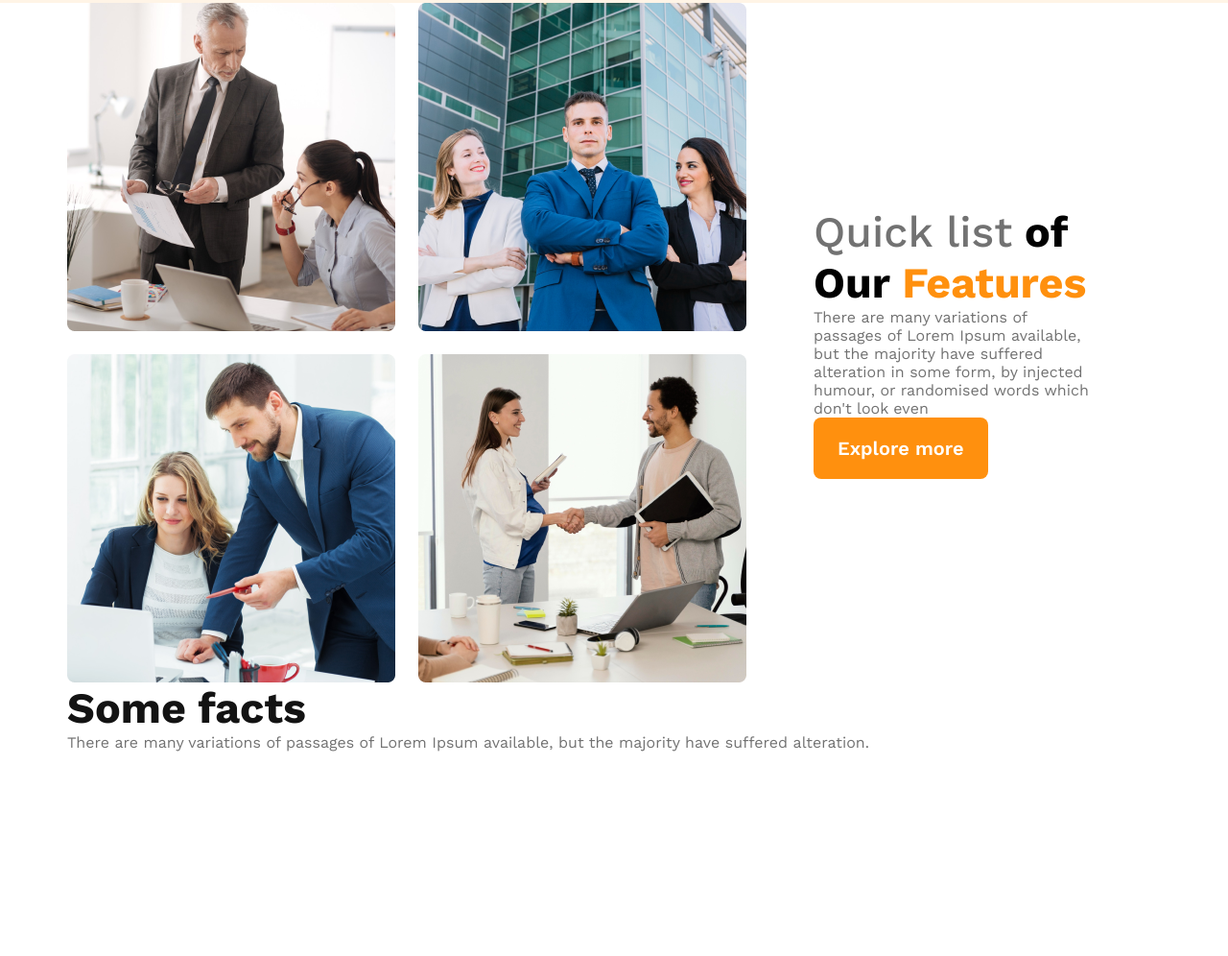
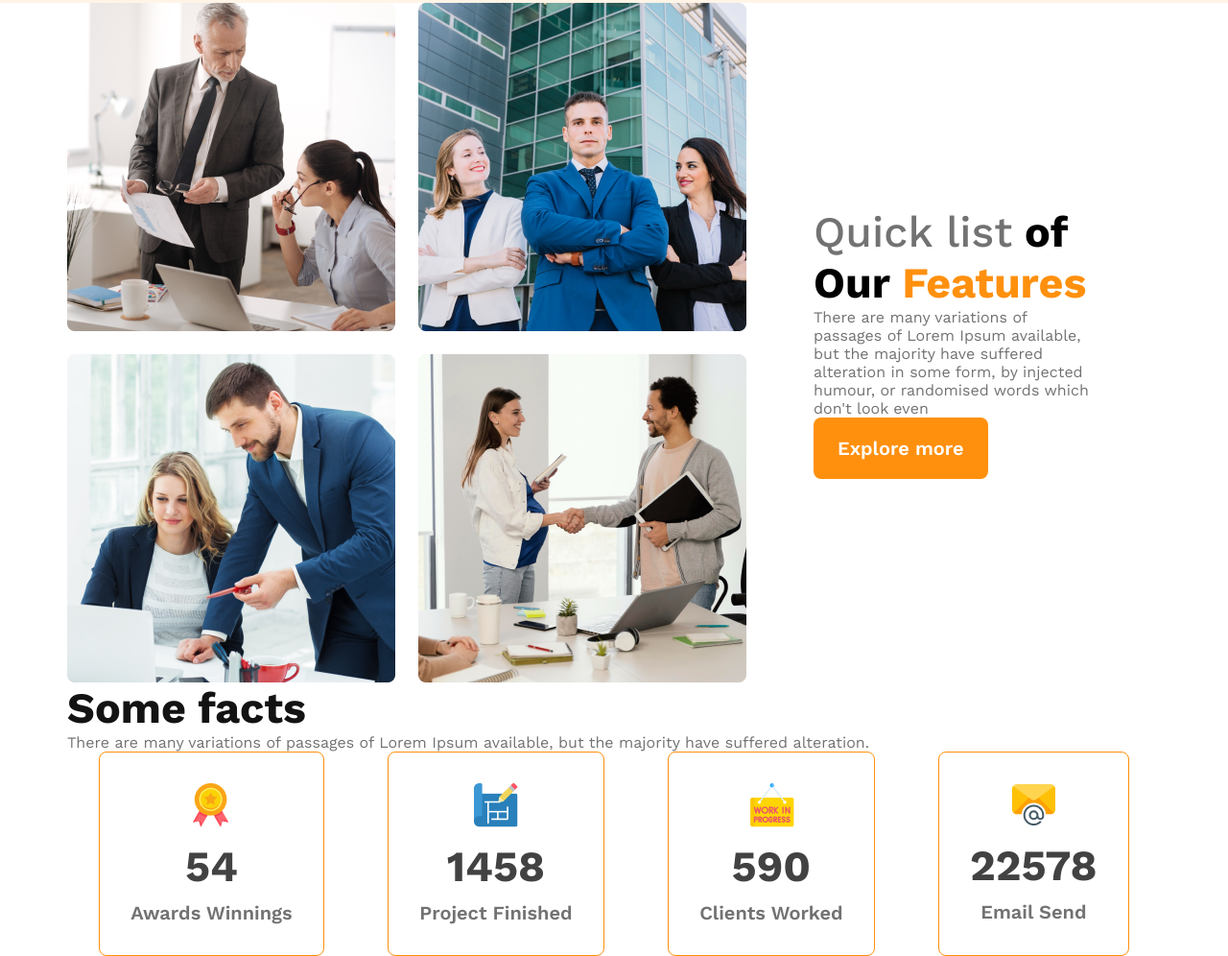
Before and after one commit to coder-binary1/g3-architects-website, a plain HTML site: page index.html in a window 1280 px wide. Shown: the part 817-1813 px from the top of the page at 96% size. Before the commit the page ends 1600 px from the top, so only its background shows below. Drawn offline with nearby package versions, Linux system fonts and the light colour scheme.

Commit message:
completed fact section

```diff
--- a/index.html
+++ b/index.html
@@ -73,6 +73,29 @@
             <p class="text-light-gray">There are many variations of passages of Lorem Ipsum available, but the majority
                 have suffered
                 alteration.</p>
+            <div class="facts-card-container">
+                <!-- .card*4>img+h2.card-stat+p.card-title text-light-gray -->
+                <div class="card">
+                    <img src="images/icons/ribon.png" alt="">
+                    <h2 class="card-stat">54</h2>
+                    <p class="card-title text-light-gray">Awards Winnings</p>
+                </div>
+                <div class="card">
+                    <img src="images/icons/projects.png" alt="">
+                    <h2 class="card-stat">1458</h2>
+                    <p class="card-title text-light-gray">Project Finished</p>
+                </div>
+                <div class="card">
+                    <img src="images/icons/customers.png" alt="">
+                    <h2 class="card-stat">590</h2>
+                    <p class="card-title text-light-gray">Clients Worked</p>
+                </div>
+                <div class="card">
+                    <img src="images/icons/email.png" alt="">
+                    <h2 class="card-stat">22578</h2>
+                    <p class="card-title text-light-gray">Email Send</p>
+                </div>
+            </div>
         </section>
 
 
--- a/styles/architects.css
+++ b/styles/architects.css
@@ -93,6 +93,28 @@ main {
   color: #ff900e;
   font-weight: 700;
 }
+
+/* fact styles */
+.facts-card-container {
+  display: flex;
+  justify-content: space-around;
+}
+.facts-card-container .card {
+  border-radius: 8px;
+  border: 1px solid #ff900e;
+  text-align: center;
+  padding: 2rem;
+}
+.facts-card-container .card-title {
+  font-weight: 600;
+  font-size: 1.25rem;
+}
+.facts-card-container .card-stat {
+  font-size: 2.8rem;
+  color: #424242;
+  margin: 10px 0;
+}
+
 /* responsive styles */
 
 /* small device */
```
